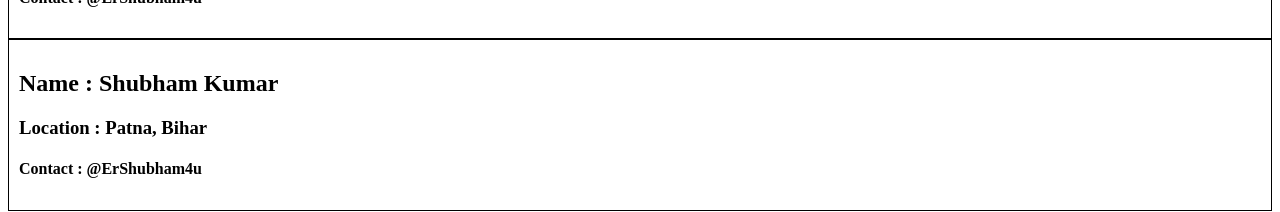
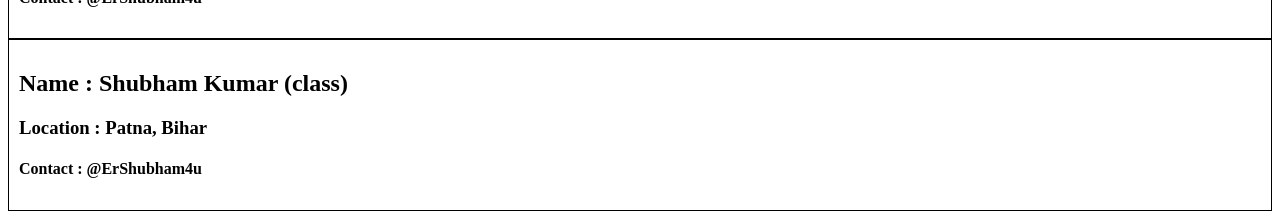
Before and after one commit to ErShubham4u/CJC, a React (Vite) app: page /about in a window 1280 px wide. Shown: the part 337-549 px from the top of the page. Built offline with nearby package versions, Linux system fonts and the light colour scheme.

Commit message:
Class - 11 ( Part - 04 )

```diff
--- a/src/components/About.js
+++ b/src/components/About.js
@@ -6,7 +6,7 @@
     <div>
       <h1>About Us</h1>
       <User name={"Shubham Kumar (function)"} />
-      <UserClass />
+       <UserClass name={"Shubham Kumar (class)"} />
     </div>
   );
 };
--- a/src/components/UserClass.js
+++ b/src/components/UserClass.js
@@ -1,10 +1,14 @@
 import React from "react";
 
 class UserClass extends React.Component {
+  constructor(props) {
+    super(props);
+    console.log(props);
+  }
   render() {
     return (
       <div className="user-card">
-        <h2>Name : Shubham Kumar</h2>
+         <h2>Name : {this.props.name}</h2>
         <h3>Location : Patna, Bihar</h3>
         <h4>Contact : @ErShubham4u</h4>
       </div>
```
